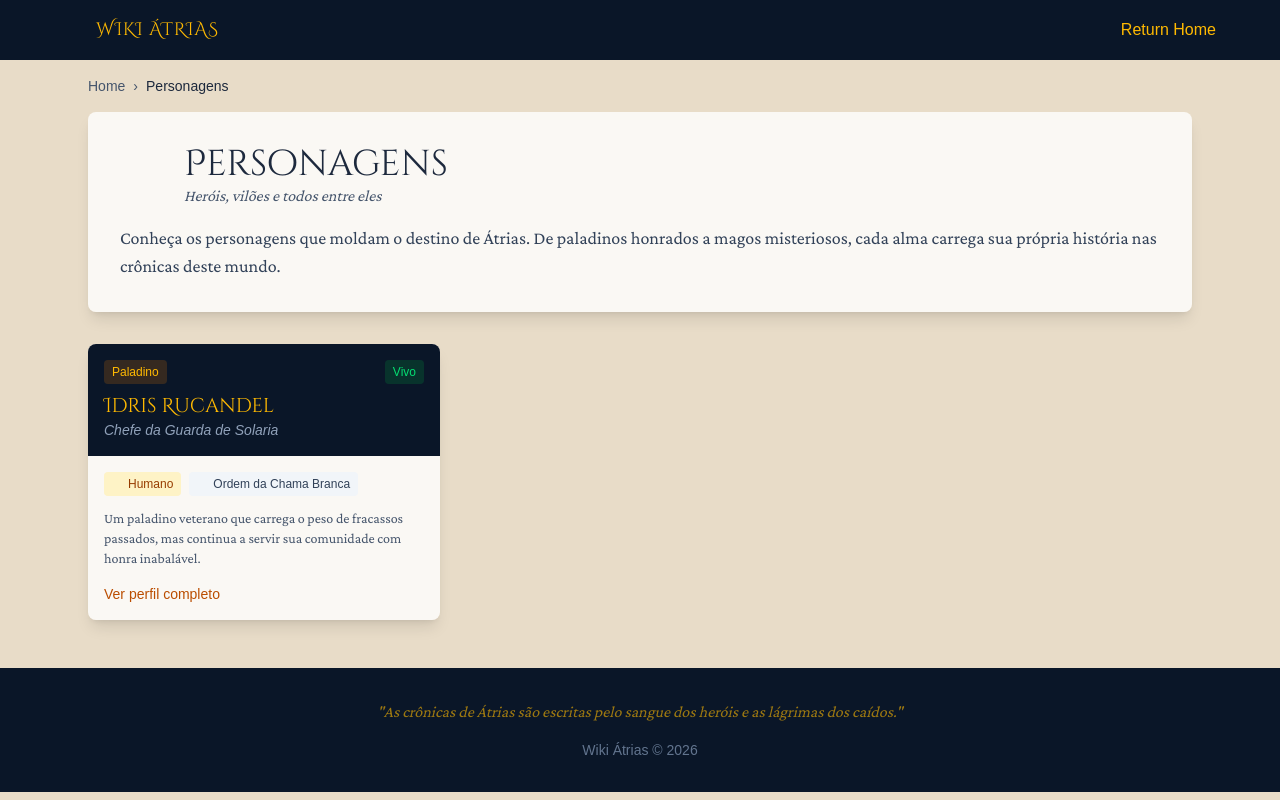
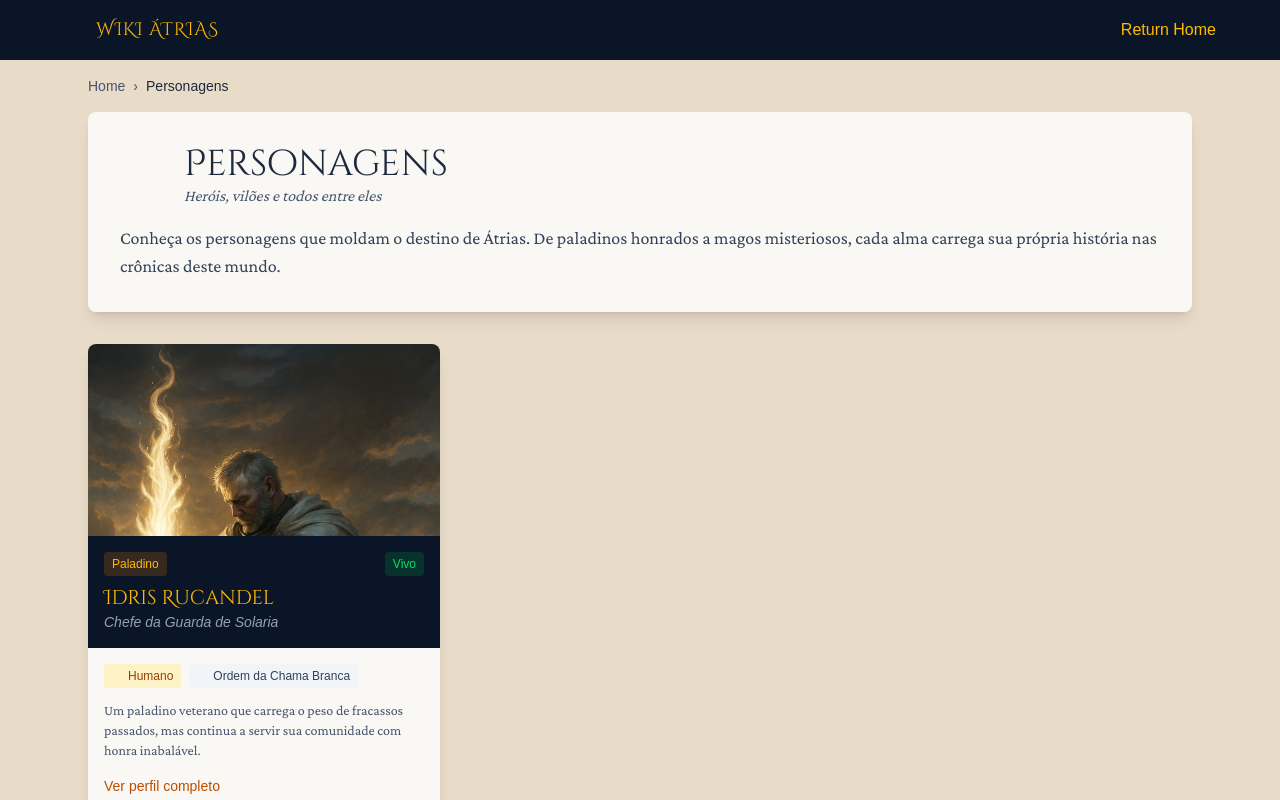
Before and after one commit to PeterTechDev/atrias-wiki, a Next.js app: page /characters in a window 1280 px wide. Shown: the top 800 px of the page. Built offline with nearby package versions, Linux system fonts and the light colour scheme; some icons are missing; a web font is replaced by a local one.

Commit message:
feat: add character portrait support with Idris images
- Added portrait and fullImage fields to character data
- Character detail page shows portraits in sidebar
- Characters list shows portrait thumbnails in cards
- Added Idris Rucandel portraits (portrait + full body)

```diff
--- a/src/app/characters/[slug]/page.tsx
+++ b/src/app/characters/[slug]/page.tsx
@@ -21,6 +21,8 @@ const characters: Record<string, any> = {
     alignment: 'Leal e Bom',
     origin: 'Abrigo de Solaria, Colinas do Serpeio',
     faction: 'Ordem da Chama Branca',
+    portrait: '/images/characters/idris-portrait.jpg',
+    fullImage: '/images/characters/idris-full.jpg',
     description: 'Um paladino veterano que carrega o peso de fracassos passados, mas continua a servir sua comunidade com honra inabalável.',
     quote: '"Mesmo sob a nuvem de seus fracassos passados, Idris continuou a servir Solaria com um sorriso."',
     backstory: `Idris Rucandel foi um filho do Abrigo de Solaria, nascido sob o manto de uma família humilde. Os ecos da vida passada ainda se encontravam nas paredes cinzentas do castelo que dominava a paisagem da pequena vila nas Colinas do Serpeio. Solaria era um lugar amistoso, onde até os de sangue exótico encontravam abrigo.
@@ -216,6 +218,28 @@ export default async function CharacterPage({ params }: PageProps) {
 
           {/* Sidebar */}
           <div className="lg:col-span-1">
+            {/* Portrait */}
+            {character.portrait && (
+              <div className="mb-6 rounded-lg overflow-hidden shadow-xl">
+                <img
+                  src={`${basePath}${character.portrait}`}
+                  alt={character.name}
+                  className="w-full h-auto object-cover"
+                />
+              </div>
+            )}
+
+            {/* Full Image (if different from portrait) */}
+            {character.fullImage && character.fullImage !== character.portrait && (
+              <div className="mb-6 rounded-lg overflow-hidden shadow-xl">
+                <img
+                  src={`${basePath}${character.fullImage}`}
+                  alt={`${character.name} - Corpo completo`}
+                  className="w-full h-auto object-cover"
+                />
+              </div>
+            )}
+
             {/* Character Info Card */}
             <div className="bg-[#0a1628] text-white rounded-lg p-6 mb-6 sticky top-6">
               <h3 className="font-cinzel text-amber-400 text-lg mb-4 uppercase tracking-wider">
--- a/src/app/characters/page.tsx
+++ b/src/app/characters/page.tsx
@@ -19,6 +19,7 @@ const characters = [
     class: 'Paladino',
     status: 'Vivo',
     faction: 'Ordem da Chama Branca',
+    portrait: '/images/characters/idris-portrait.jpg',
     description: 'Um paladino veterano que carrega o peso de fracassos passados, mas continua a servir sua comunidade com honra inabalável.',
   },
   // Add more characters here as they are created
@@ -83,6 +84,21 @@ export default function CharactersPage() {
                 href={`/characters/${char.slug}`}
                 className="group bg-white/80 rounded-lg shadow-lg overflow-hidden hover:shadow-xl transition-all hover:-translate-y-1"
               >
+                {/* Portrait Image */}
+                {char.portrait ? (
+                  <div className="h-48 overflow-hidden">
+                    <img
+                      src={`${basePath}${char.portrait}`}
+                      alt={char.name}
+                      className="w-full h-full object-cover object-top group-hover:scale-105 transition-transform duration-300"
+                    />
+                  </div>
+                ) : (
+                  <div className="h-48 bg-gradient-to-br from-slate-700 to-slate-800 flex items-center justify-center">
+                    <Icon icon="game-icons:cowled" className="w-20 h-20 text-slate-600" />
+                  </div>
+                )}
+
                 {/* Card Header */}
                 <div className="bg-[#0a1628] p-4">
                   <div className="flex items-center justify-between mb-2">
```
Also changed, not shown: public/images/characters/idris-full.jpg (added), public/images/characters/idris-portrait.jpg (added).
